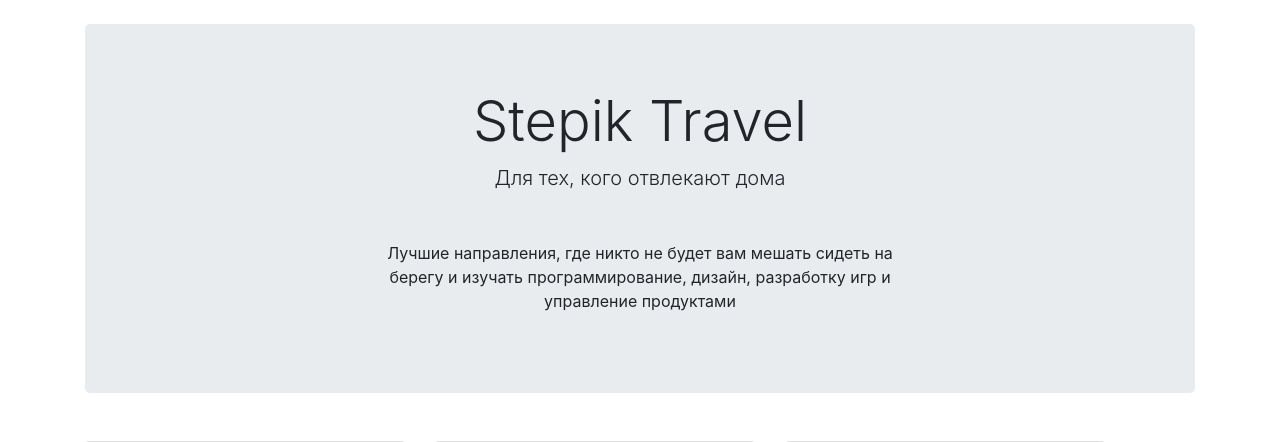
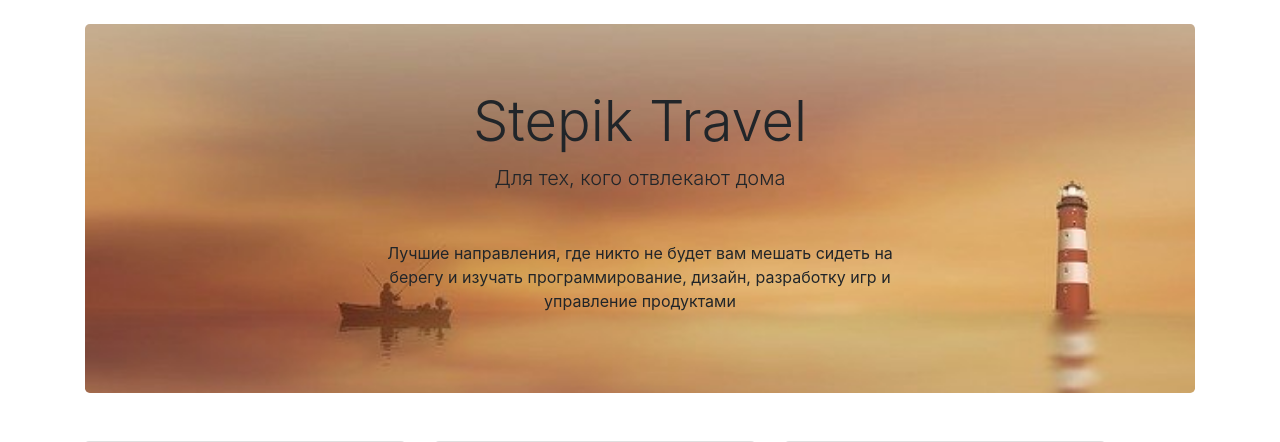
Before and after one commit to Igggr/fls_tour, a Flask app: page / in a window 1280 px wide. Shown: the part 72-514 px from the top of the page. Run offline with Flask 2, Linux system fonts and the light colour scheme; some libraries are stand-ins or nearby versions.

Commit message:
add image to index heading

```diff
--- /dev/null
+++ b/static/styles.css
@@ -0,0 +1,5 @@
+.lighthouse {
+  background: url('lighthouse.jpg');
+  background-position: center;
+  background-size: cover
+}
--- a/templates/base.html
+++ b/templates/base.html
@@ -4,6 +4,9 @@
         <meta charset="UTF-8">
         <title>{{ title }}</title>
         <link rel="stylesheet" href="https://stackpath.bootstrapcdn.com/bootstrap/4.3.1/css/bootstrap.min.css" integrity="sha384-ggOyR0iXCbMQv3Xipma34MD+dH/1fQ784/j6cY/iJTQUOhcWr7x9JvoRxT2MZw1T" crossorigin="anonymous">
+        {% block styles %}
+          <link rel="stylesheet" href="{{ url_for('static', filename='styles.css') }}">
+        {% endblock %}
     </head>
     <body>
         <div class="container mt-3">
--- a/templates/index.html
+++ b/templates/index.html
@@ -4,7 +4,7 @@
 
     <!-- HERO -->
 
-    <div class="jumbotron text-center mt-4">
+    <div class="jumbotron text-center mt-4 lighthouse">
       <h1 class="display-4">{{ title }}</h1>
       <p class="lead">{{ subtitle }}</p>
       <p class="mt-5 w-50 mx-auto">{{ description }}</p>
```
Also changed, not shown: static/lighthouse.jpg (added).
